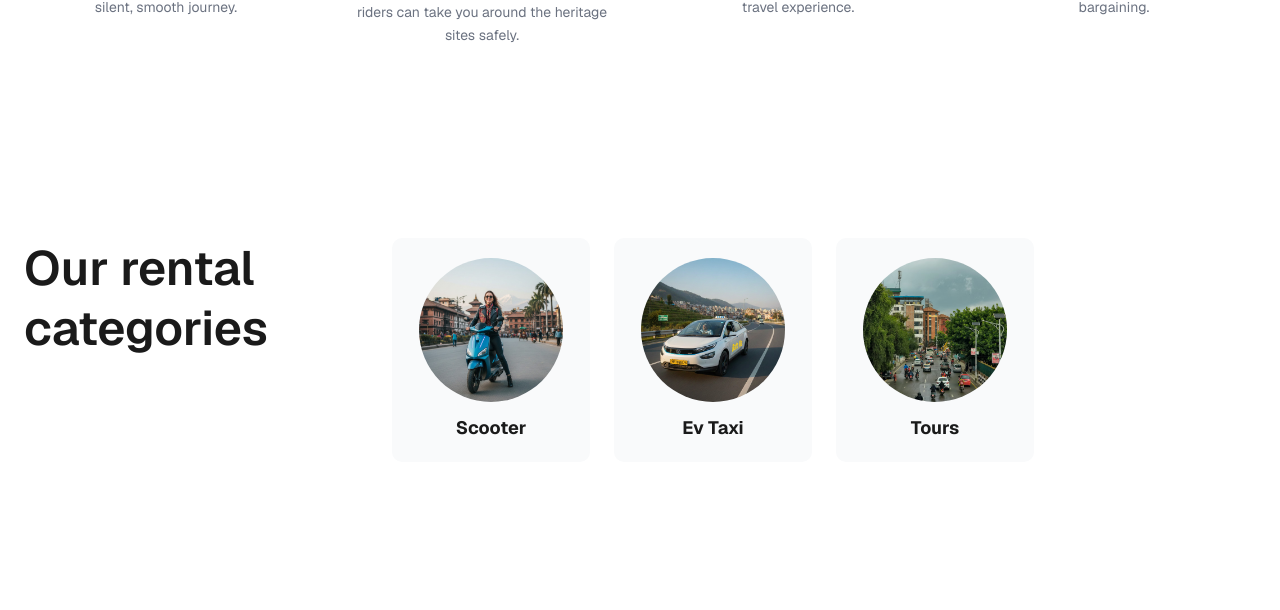
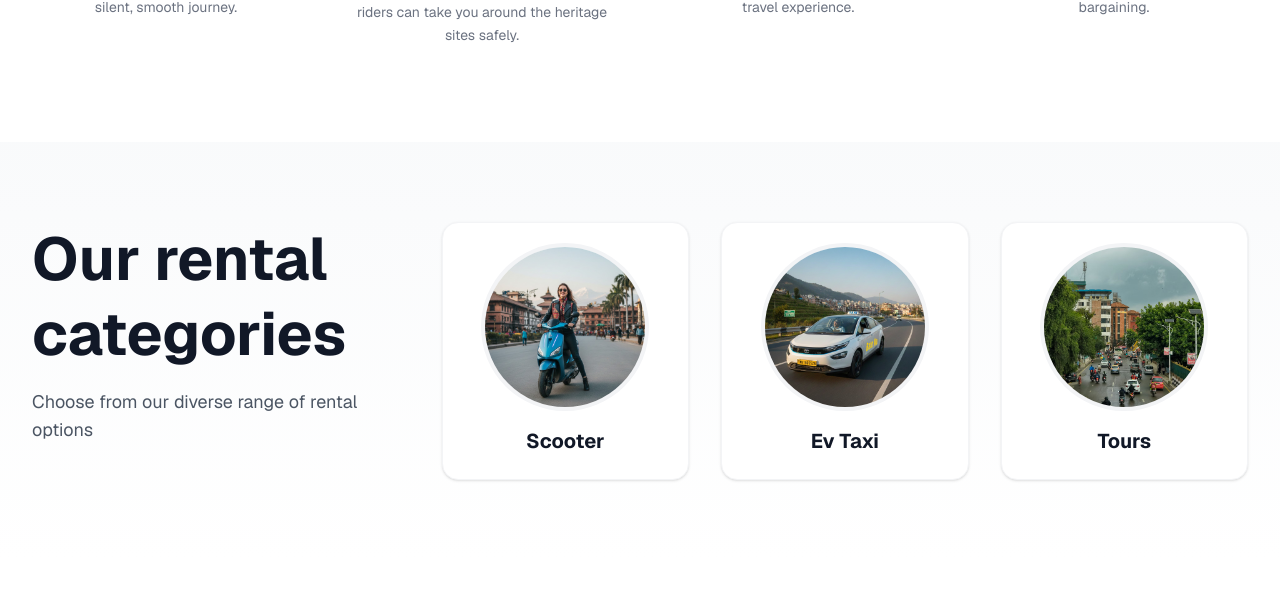
Before and after one commit to sazal007/car-rent, a Next.js app: page / in a window 1280 px wide. Shown: the part 2216-2826 px from the top of the page. Built offline with nearby package versions, Linux system fonts and the light colour scheme; no server answers.

Commit message:
Refactor CarsDetailsView and Categories components for improved layout and styling; update image handling and enhance category presentation with better responsiveness and visual appeal.

```diff
--- a/app/cars/[slug]/cars-details-view.tsx
+++ b/app/cars/[slug]/cars-details-view.tsx
@@ -240,13 +240,13 @@ function CarsDetailsViewContent() {
         <div className="flex flex-col lg:flex-row gap-12 relative items-start">
           {/* Left: Sticky Image */}
           <div className="lg:w-1/2 w-full lg:sticky lg:top-36 self-start">
-            <div className="bg-carent-gray rounded-lg overflow-hidden h-[400px] md:h-[500px]">
+            <div className="relative h-64 md:h-80 w-full overflow-hidden bg-white rounded-lg">
               <Image
                 src={car.image}
                 alt={car.name}
                 width={800}
                 height={600}
-                className="w-full h-full object-cover"
+                className="w-full h-full object-contain"
               />
             </div>
           </div>
--- a/components/home/Categories.tsx
+++ b/components/home/Categories.tsx
@@ -6,33 +6,37 @@ import { CATEGORIES } from "../../constants";
 
 export const Categories: React.FC = () => {
   return (
-    <section className="py-24 bg-white">
-      <div className="container mx-auto px-4 md:px-6">
-        <div className="flex flex-col xl:flex-row items-start gap-12 xl:gap-20">
+    <section className="py-20 bg-gradient-to-b from-gray-50 to-white">
+      <div className="container mx-auto px-4 md:px-6 lg:px-8 max-w-7xl">
+        <div className="flex flex-col xl:flex-row items-center xl:items-start gap-12 xl:gap-16">
           {/* Title Section */}
-          <div className="xl:w-[25%] text-left">
-            <h2 className="text-4xl md:text-5xl font-semibold text-carent-text leading-tight">
-              Our rental <br /> categories
+          <div className="xl:w-[30%] text-center xl:text-left xl:sticky xl:top-24">
+            <h2 className="text-4xl md:text-5xl lg:text-6xl font-bold text-gray-900 leading-tight mb-4">
+              Our rental
+              <br className="hidden xl:block" /> categories
             </h2>
+            <p className="text-gray-600 text-lg mt-4 hidden xl:block">
+              Choose from our diverse range of rental options
+            </p>
           </div>
 
           {/* Categories Grid */}
-          <div className="xl:w-[75%] w-full">
-            <div className="grid grid-cols-1 sm:grid-cols-2 lg:grid-cols-4 gap-6">
+          <div className="xl:w-[70%] w-full">
+            <div className="grid grid-cols-1 sm:grid-cols-2 lg:grid-cols-3 gap-6 lg:gap-8">
               {CATEGORIES.map((cat) => (
                 <Link
                   key={cat.id}
                   href={`/cars?category=${encodeURIComponent(cat.name)}`}
-                  className="bg-gray-50 rounded-lg py-5 px-4 flex flex-col items-center gap-3 cursor-pointer group hover:bg-carent-yellow transition-all duration-300"
+                  className="bg-white rounded-2xl shadow-sm hover:shadow-xl p-6 flex flex-col items-center gap-5 cursor-pointer group transition-all duration-300 border border-gray-100 hover:border-yellow-400"
                 >
-                  <div className="w-36 h-36 rounded-full overflow-hidden flex-shrink-0">
+                  <div className="w-40 h-40 rounded-full overflow-hidden flex-shrink-0 ring-4 ring-gray-100 group-hover:ring-yellow-400 transition-all duration-300">
                     <img
                       src={cat.image}
                       alt={cat.name}
-                      className="w-full h-full object-cover transform group-hover:scale-105 transition-transform duration-500"
+                      className="w-full h-full object-cover transform group-hover:scale-110 transition-transform duration-500"
                     />
                   </div>
-                  <span className="text-lg font-bold text-carent-text text-center">
+                  <span className="text-xl font-bold text-gray-900 text-center group-hover:text-yellow-600 transition-colors">
                     {cat.name}
                   </span>
                 </Link>
```
